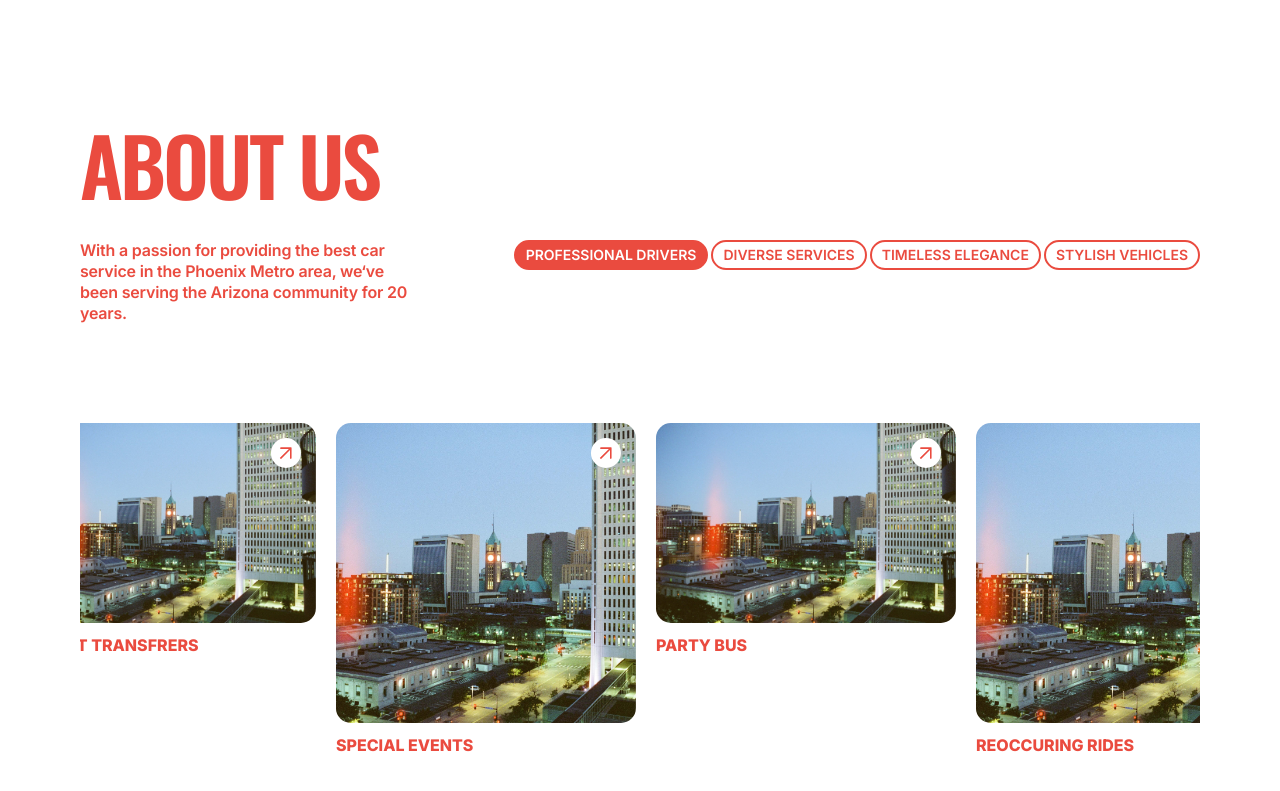
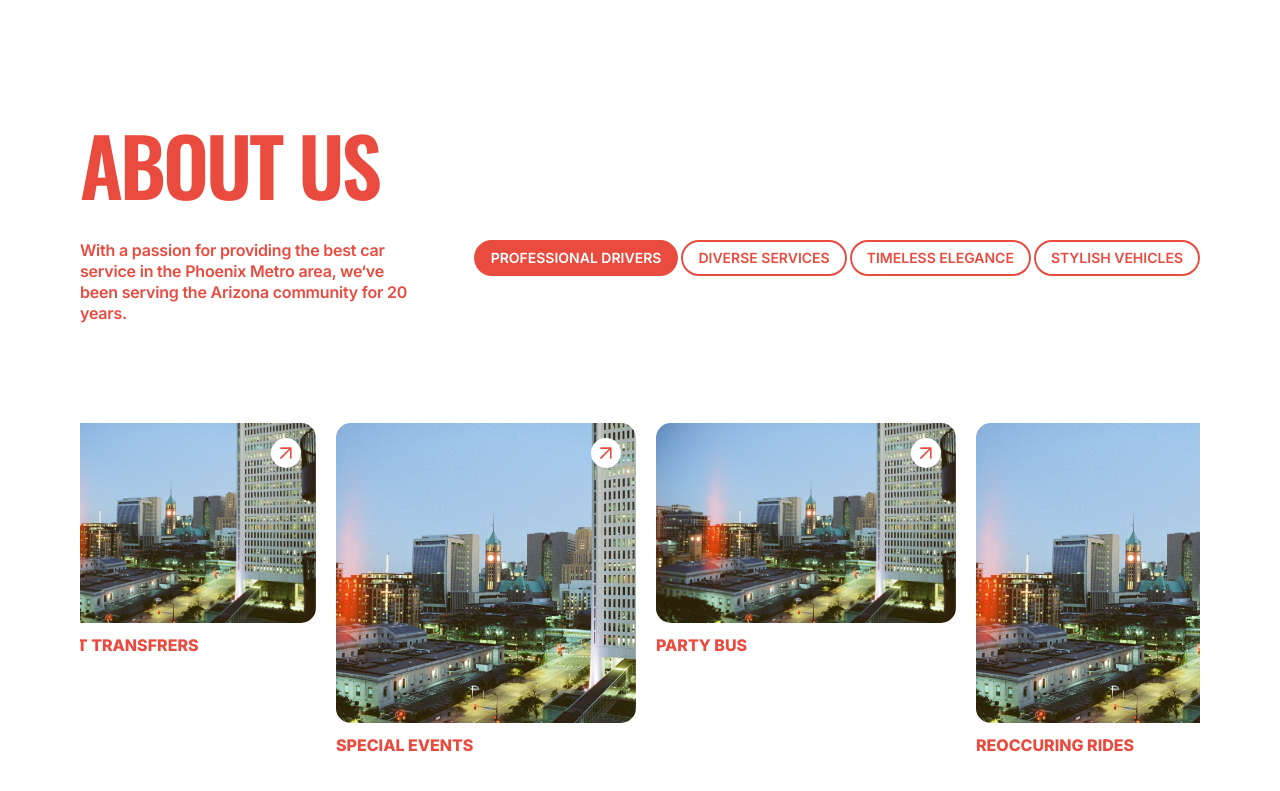
Before and after one commit to ChristianWare/Nier-Redesign-2025, a Next.js app: page / in a window 1280 px wide. Shown: the part 750-1541 px from the top of the page. Built offline with nearby package versions, Linux system fonts and the light colour scheme.

Commit message:
About us done

```diff
--- a/src/components/homepage/AboutUs/AboutUs.module.css
+++ b/src/components/homepage/AboutUs/AboutUs.module.css
@@ -34,7 +34,7 @@
   color: var(--red);
   border: 2px solid var(--red);
   border-radius: 50px;
-  padding: 0.5rem 1rem;
+  padding: 0.8rem 1.5rem;
   display: block;
   white-space: nowrap;
   cursor: pointer;
--- a/src/components/homepage/AboutUs/AboutUs.tsx
+++ b/src/components/homepage/AboutUs/AboutUs.tsx
@@ -1,8 +1,8 @@
 "use client";
 
+import styles from "./AboutUs.module.css";
 import { useRef } from "react";
 import LayoutWrapper from "@/components/shared/LayoutWrapper";
-import styles from "./AboutUs.module.css";
 import Image from "next/image";
 import Img1 from "../../../../public/images/hero.jpg";
 import Arrow from "../../../../public/icons/arrow.svg";
```
